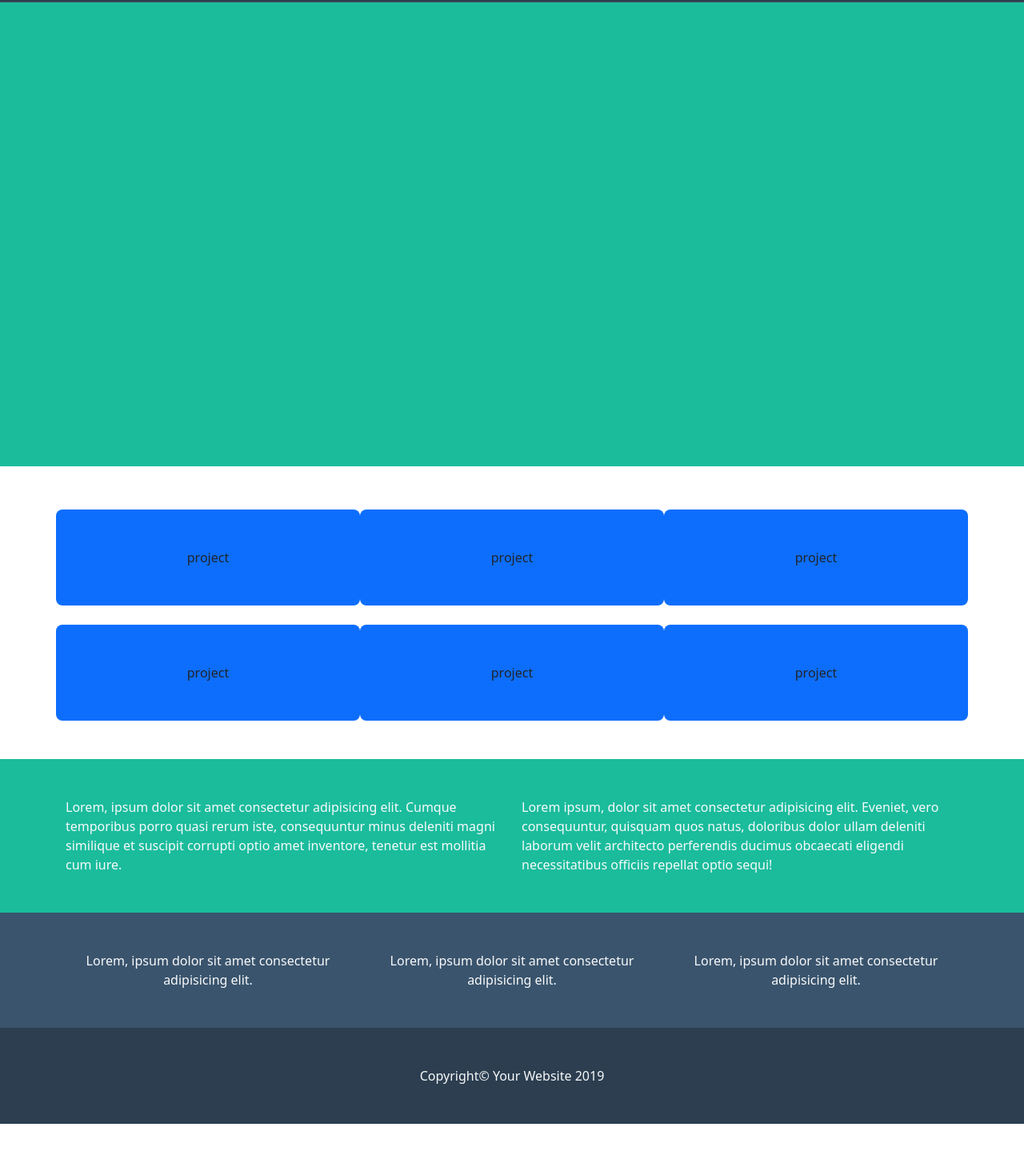
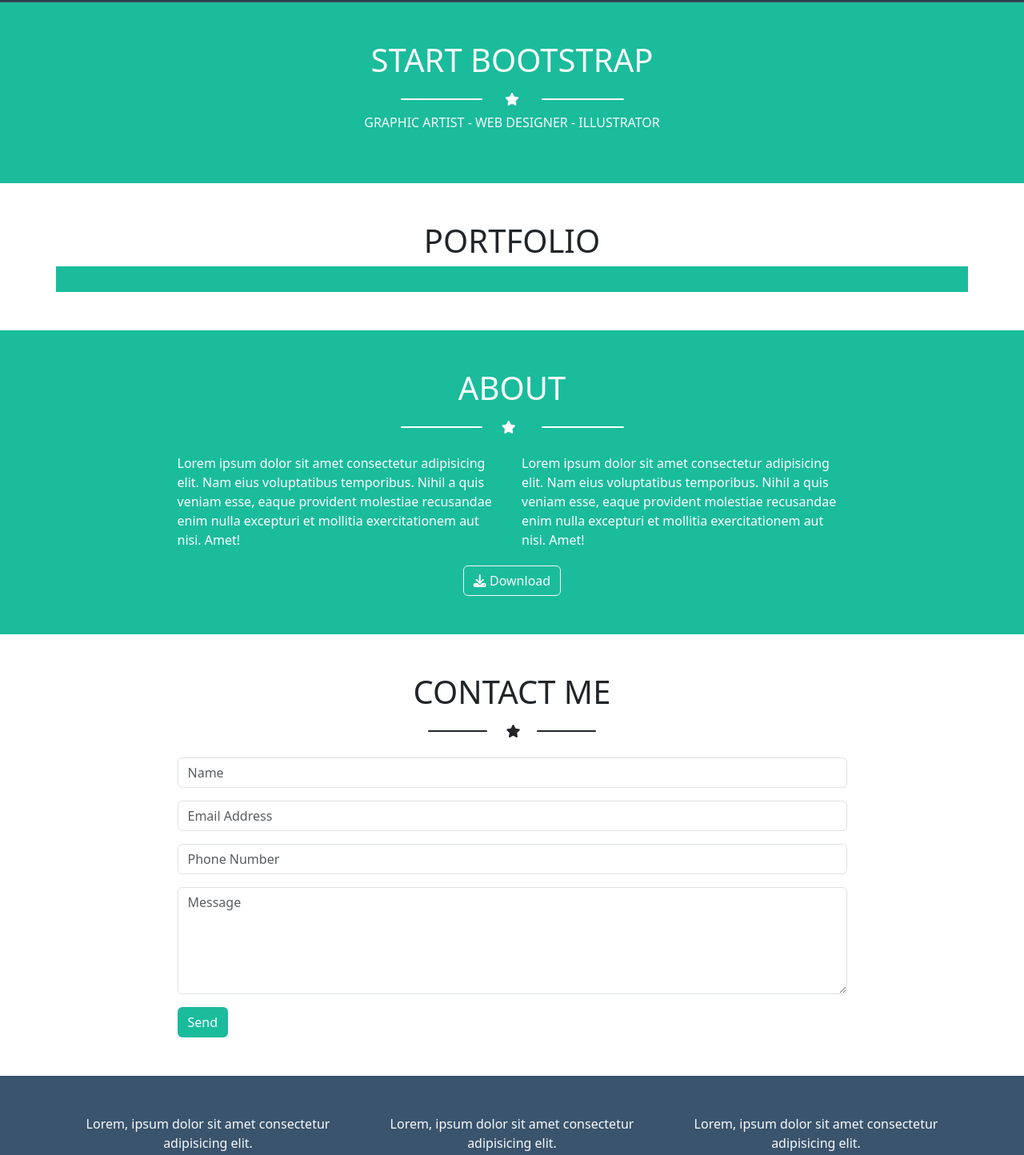
Before and after one commit to vi-ser/html-css-bootstrap-freelancer, a plain HTML site: page index.html in a window 1280 px wide. Shown: the part 70-1514 px from the top of the page at 80% size. Before the commit the page ends 1475 px from the top, so only its background shows below. Drawn offline with nearby package versions, Linux system fonts and the light colour scheme.

Commit message:
correzione layout

```diff
--- a/css/style.css
+++ b/css/style.css
@@ -1,11 +1,11 @@
-.my-color-navy {
+.my_color-navy {
     background-color: #2C3E50;
 }
 
-.my-color-lightnavy {
+.my_color-lightnavy {
     background-color: #3A546D;
 }
 
-.my-color-green {
+.my_color-green {
     background-color: #1ABC9C;
 }
--- a/index.html
+++ b/index.html
@@ -12,11 +12,16 @@
 
     <!-- style -->
     <link rel="stylesheet" href="./css/style.css">
+
+    <!-- font awesome -->
+    <link rel="stylesheet" href="https://cdnjs.cloudflare.com/ajax/libs/font-awesome/6.5.1/css/all.min.css"
+        integrity="sha512-DTOQO9RWCH3ppGqcWaEA1BIZOC6xxalwEsw9c2QQeAIftl+Vegovlnee1c9QX4TctnWMn13TZye+giMm8e2LwA=="
+        crossorigin="anonymous" referrerpolicy="no-referrer">
 </head>
 
 <body>
     <!-- navbar -->
-    <nav class="navbar navbar-expand-sm border-bottom border-body my-color-navy" data-bs-theme="dark">
+    <nav class="navbar navbar-expand-sm border-bottom border-body my_color-navy" data-bs-theme="dark">
         <div class="container p-2">
             <a class="navbar-brand fw-bold" href="#">START BOOTSTRAP</a>
             <button class="navbar-toggler" type="button" data-bs-toggle="collapse"
@@ -41,45 +46,161 @@
     </nav>
     <!-- fine navbar -->
 
-    <!-- hero -->
-    <section id="hero" style="height: 580px;" class="d-inline-block my-color-green  w-100">
-        <div class="container">
+    <!-- jumbo -->
+    <div id="jumbo" class="my_color-green text-light text-center py-5">
+        <div class="container text-uppercase">
+            <h1>Start Bootstrap</h1>
+
+            <div class="col-3 mx-auto">
+                <div class="separator row align-items-center">
+                    <div class="col-5">
+                        <hr class="border-2 opacity-100 rounded">
+                    </div>
+                    <div class="col-2">
+                        <i class="fa-solid fa-star text-light"></i>
+
+                    </div>
+                    <div class="col-5">
+                        <hr class="border-2 opacity-100 rounded">
+                    </div>
+                </div>
+            </div>
+            <p>
+                Graphic Artist - Web Designer - Illustrator
+            </p>
+
         </div>
-    </section>
-    <!-- fine hero -->
+    </div>
+    <!-- fine jumbo -->
 
     <!-- sezione portfolio -->
-    <section id="portfolio">
-        <div class="container text-center py-5">
-            <div class="row row-cols-1 row-cols-md-2 row-cols-lg-3 g-4">
-                <div class="col bg-primary rounded-3 p-5">project</div>
-                <div class="col bg-primary rounded-3 p-5">project</div>
-                <div class="col bg-primary rounded-3 p-5">project</div>
-                <div class="col bg-primary rounded-3 p-5">project</div>
-                <div class="col bg-primary rounded-3 p-5">project</div>
-                <div class="col bg-primary rounded-3 p-5">project</div>
+    <div id="portfolio">
+        <div class="container text-center py-5 text-uppercase">
+            <h1>Portfolio</h1>
+
+            <div class="row row-cols-1 row-cols-md-2 row-cols-lg-3">
+                <div class="col my_color-green p-2">
+                    <div class="my_card"></div>
+                </div>
+                <div class="col my_color-green p-2">
+                    <div class="my_card"></div>
+                </div>
+                <div class="col my_color-green p-2">
+                    <div class="my_card"></div>
+                </div>
+                <div class="col my_color-green p-2">
+                    <div class="my_card"></div>
+                </div>
+                <div class="col my_color-green p-2">
+                    <div class="my_card"></div>
+                </div>
+                <div class="col my_color-green p-2">
+                    <div class="my_card"></div>
+                </div>
             </div>
         </div>
-    </section>
+    </div>
     <!-- fine sezione portfolio -->
 
     <!-- sezione about -->
-    <section id="about" class="my-color-green">
-        <div class="container py-5">
-            <div class="row row-cols-1 row-cols-md-2 g-4">
-                <div class="text-light">Lorem, ipsum dolor sit amet consectetur adipisicing elit. Cumque temporibus
-                    porro quasi rerum iste, consequuntur minus deleniti magni similique et suscipit corrupti optio amet
-                    inventore, tenetur est mollitia cum iure.</div>
-                <div class="text-light">Lorem ipsum, dolor sit amet consectetur adipisicing elit. Eveniet, vero
-                    consequuntur, quisquam quos natus, doloribus dolor ullam deleniti laborum velit architecto
-                    perferendis ducimus obcaecati eligendi necessitatibus officiis repellat optio sequi!</div>
+
+    <div id="about" class="my_color-green text-white py-5">
+        <div class="container d-flex flex-column align-items-center">
+
+            <h1 class="text-center text-uppercase">About</h1>
+            <div class="struttura-titolo col-3 mx-auto mb-3">
+                <div class="separator row align-items-center">
+                    <div class="col-5">
+                        <hr class="border-2 opacity-100 rounded">
+                    </div>
+                    <div class="col-2">
+                        <i class="fa-solid fa-star"></i>
+                    </div>
+                    <div class="col-5">
+                        <hr class="border-2 opacity-100 rounded">
+                    </div>
+                </div>
             </div>
+
+            <div class="col-9">
+                <div class="row row-cols-1 row-cols-md-2 mb-1">
+                    <div class="col">
+                        <p>
+                            Lorem ipsum dolor sit amet consectetur adipisicing elit. Nam eius voluptatibus temporibus.
+                            Nihil a quis veniam esse, eaque provident molestiae recusandae enim nulla excepturi et
+                            mollitia exercitationem aut nisi. Amet!
+                        </p>
+                    </div>
+                    <div class="col">
+                        <p>
+                            Lorem ipsum dolor sit amet consectetur adipisicing elit. Nam eius voluptatibus temporibus.
+                            Nihil a quis veniam esse, eaque provident molestiae recusandae enim nulla excepturi et
+                            mollitia exercitationem aut nisi. Amet!
+                        </p>
+                    </div>
+                </div>
+            </div>
+
+
+
+            <div class="text-center">
+                <button type="button" class="btn btn-outline-light"><i class="fa-solid fa-download"></i>
+                    Download</button>
+            </div>
+
         </div>
-    </section>
+    </div>
     <!-- fine sezione about -->
 
+    <!-- form -->
+    <div id="contact-me" class="py-5">
+        <div class="container d-flex flex-column align-items-center ">
+            <div class="col-9">
+                <h1 class="text-center text-uppercase">Contact Me</h1>
+                <div class="struttura-titolo col-3 mx-auto mb-3">
+                    <div class="separator row align-items-center">
+                        <div class="col-5">
+                            <hr class="border-2 opacity-100 rounded">
+                        </div>
+                        <div class="col-2">
+                            <i class="fa-solid fa-star"></i>
+                        </div>
+                        <div class="col-5">
+                            <hr class="border-2 opacity-100 rounded">
+                        </div>
+                    </div>
+                </div>
+
+
+                <form>
+                    <div class="mb-3">
+                        <input type="text" class="form-control" id="inputName" aria-describedby="emailHelp"
+                            placeholder="Name">
+                    </div>
+                    <div class="mb-3">
+                        <input type="email" class="form-control" id="inputEmail" aria-describedby="emailHelp"
+                            placeholder="Email Address">
+                    </div>
+                    <div class="mb-3">
+                        <input type="number" class="form-control" id="inputPhoneNumber" aria-describedby="emailHelp"
+                            placeholder="Phone Number">
+                    </div>
+                    <div class="mb-3">
+                        <textarea class="form-control" id="inputMessage" rows="5" placeholder="Message"></textarea>
+                    </div>
+                    <button type="submit" class="btn my_color-green text-white">Send</button>
+                </form>
+            </div>
+
+        </div>
+
+
+    </div>
+
+    <!-- fine form -->
+
     <!-- footer -->
-    <footer class="my-color-lightnavy">
+    <footer class="my_color-lightnavy">
         <div class="container py-5">
             <div class="row row-cols-1 row-cols-md-3 g-4">
                 <div class="text-light text-center">
@@ -96,7 +217,7 @@
     </footer>
     <!-- fine footer -->
 
-    <div id="copyright" class="py-5 my-color-navy text-center text-light">
+    <div id="copyright" class="py-5 my_color-navy text-center text-light">
         Copyright© Your Website 2019
     </div>
 
```
